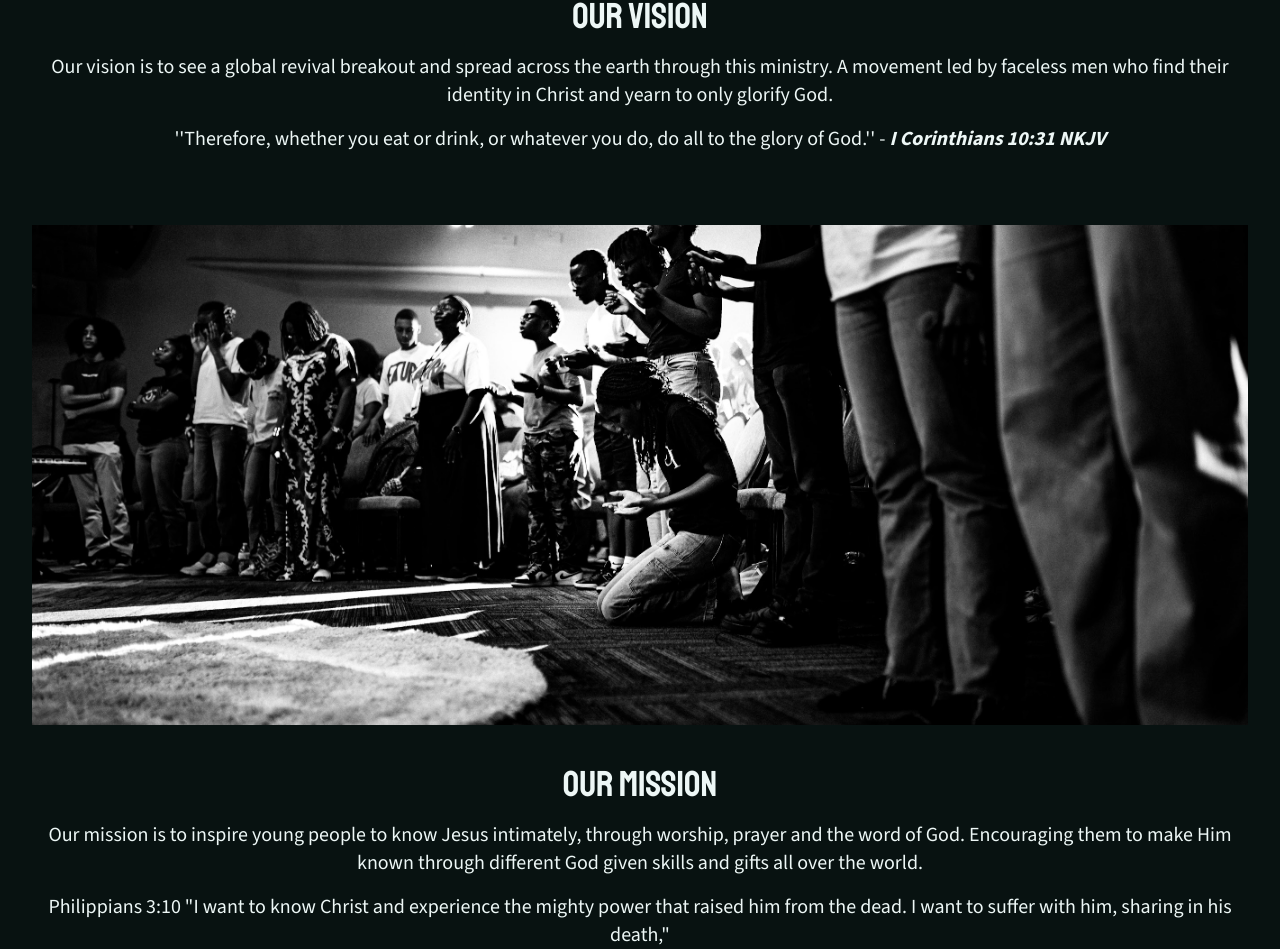
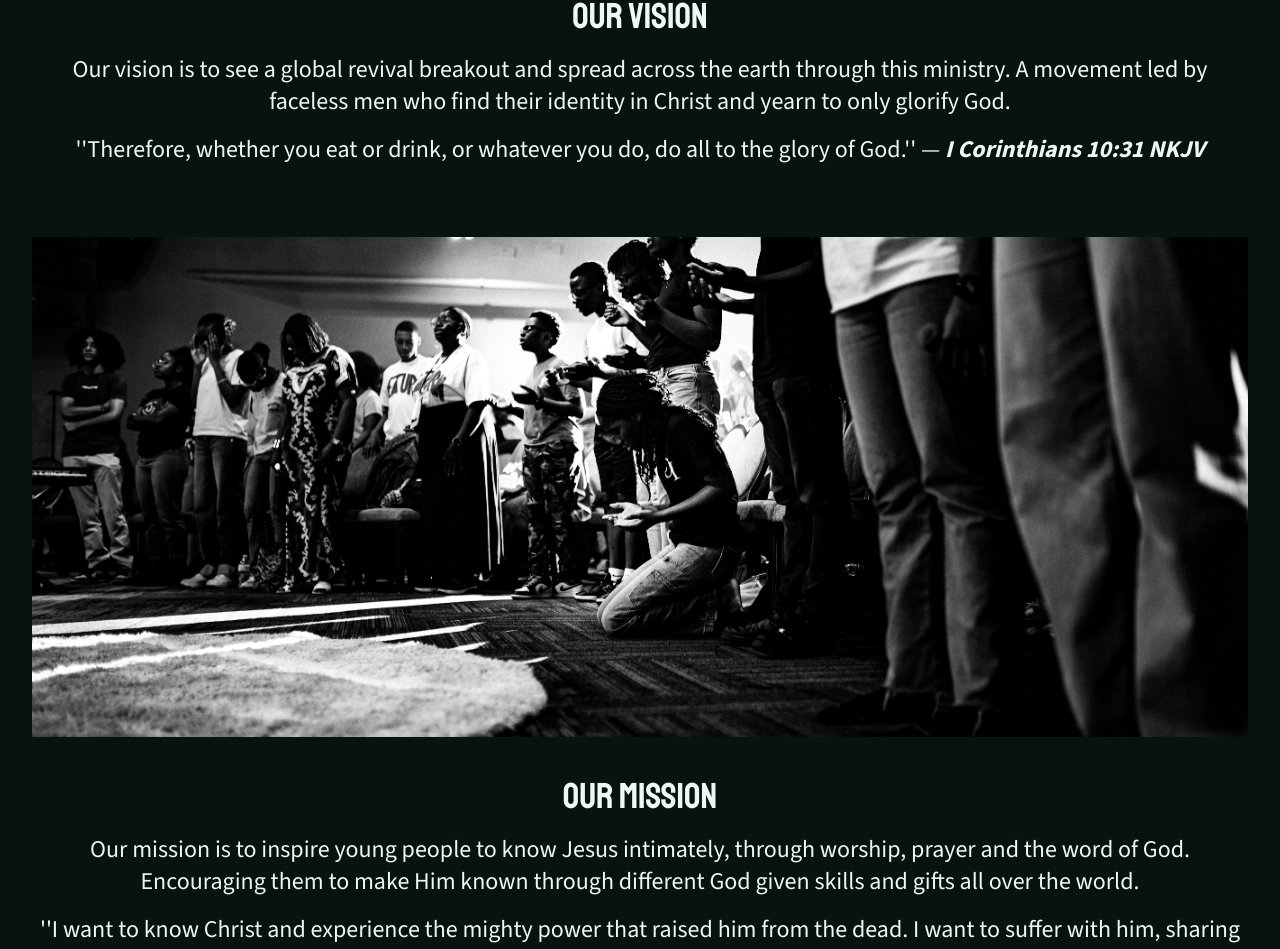
Before and after one commit to Ayomide4/coi, a Next.js app: page /about in a window 1280 px wide. Shown: the part 698-1647 px from the top of the page. Built offline with nearby package versions, Linux system fonts and the light colour scheme.

Commit message:
update text about

```diff
--- a/src/app/about/page.tsx
+++ b/src/app/about/page.tsx
@@ -183,16 +183,16 @@ export default function About() {
           <TeamCarousel team={team} />
         </section>
         <section className="text-center mb-10 md:mb-10 px-8 flex flex-col items-center">
-          <h2 id="vision" className="text-3xl font-normal mb-4 md:text-4xl">
+          <h2 id="vision" className="text-3xl font-normal mb-4 md:text-4xl ">
             Our Vision
           </h2>
           <div className="space-y-4 mb-8 ">
-            <p className="text-lg md:text-xl">
+            <p className="text-lg md:text-2xl lg:text-2xl ">
               Our vision is to see a global revival breakout and spread across the earth through this ministry.
               A movement led by faceless men who find their identity in Christ and yearn to only glorify God.
             </p>
-            <p className="text-lg md:text-xl">
-              &apos;&apos;Therefore, whether you eat or drink, or whatever you do, do all to the glory of God.&apos;&apos; - <em className="font-bold">I Corinthians 10:31 NKJV</em>
+            <p className="text-lg md:text-xl lg:text-2xl ">
+              &apos;&apos;Therefore, whether you eat or drink, or whatever you do, do all to the glory of God.&apos;&apos; — <em className="font-bold">I Corinthians 10:31 NKJV</em>
             </p>
           </div>
           <div className="relative w-full h-[500px] md:mt-10">
@@ -205,14 +205,14 @@ export default function About() {
           </div>
         </section>
         <section className="text-center px-8 md:mb-10">
-          <h2 id="mission" className="text-3xl font-normal mb-4  md:text-4xl">
+          <h2 id="mission" className="text-3xl font-normal mb-4  md:text-4xl ">
             Our Mission
           </h2>
           <div className="space-y-4  text-lg flex flex-col items-center">
-            <p className="text-lg md:text-xl">
+            <p className="text-lg md:text-xl lg:text-2xl ">
               Our mission is to inspire young people to know Jesus intimately, through worship, prayer and the word of God. Encouraging them to make Him known through different God given skills and gifts all over the world.            </p>
-            <p className="text-lg md:text-xl">
-              Philippians 3:10 "I want to know Christ and experience the mighty power that raised him from the dead. I want to suffer with him, sharing in his death,"            </p>
+            <p className="text-lg md:text-xl lg:text-2xl ">
+              &apos;&apos;I want to know Christ and experience the mighty power that raised him from the dead. I want to suffer with him, sharing in his death,&apos;&apos;<em className="font-bold">— Philippians 3:10</em>            </p>
 
 
             <div className="w-full md:hidden">
```
